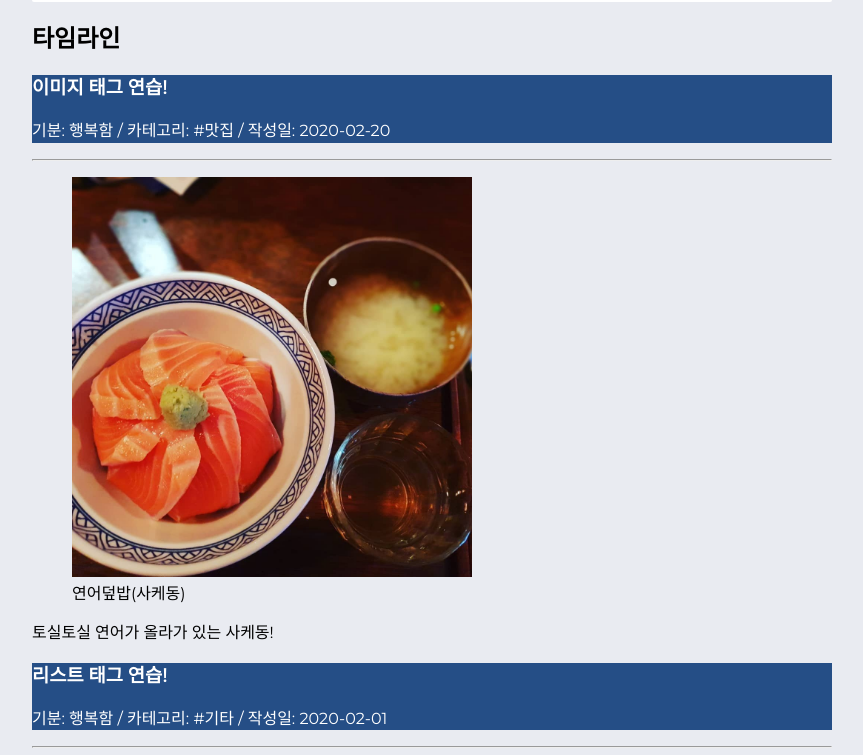
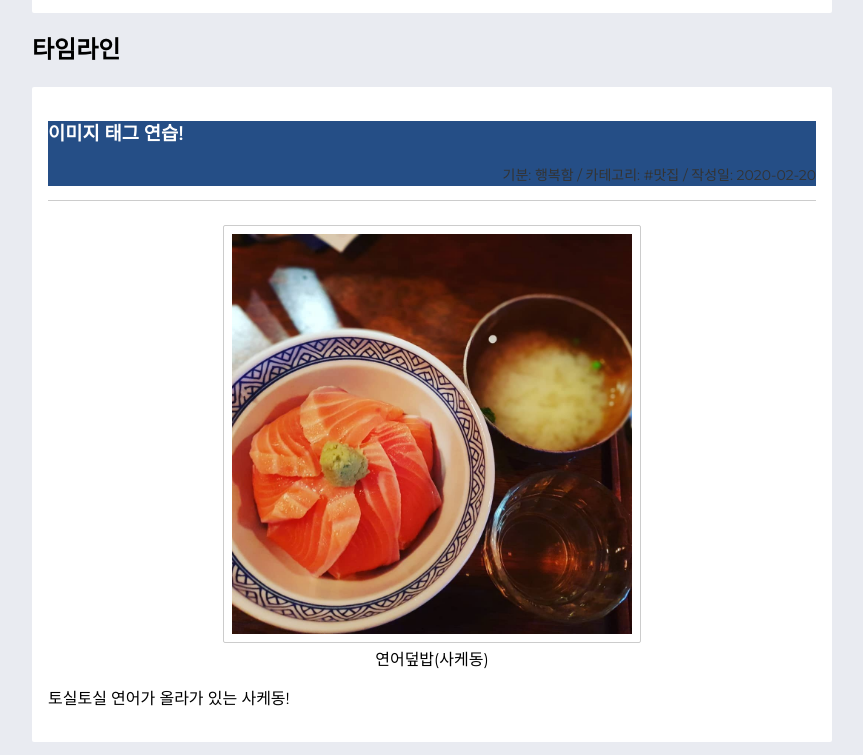
Before and after one commit to leedawnn/KDT_HW, a plain HTML site: page byte-degree-html2/src/index.html in a window 1280 px wide. Shown: the part 845-1600 px from the top of the page, without its empty margins (208-1071 px from the left). Drawn offline with Linux system fonts and the light colour scheme; files whose address does not match are found by name.

Commit message:
style: Semantic replacement of div with article

```diff
--- a/byte-degree-html2/src/assets/css/index.css
+++ b/byte-degree-html2/src/assets/css/index.css
@@ -26,7 +26,7 @@ header .container {
     margin: 0 auto;
     display: flex;
     justifymain: space-between;
-    align-items: center;
+    alignarticles: center;
 }
 
 header .container .logo-title {
@@ -39,12 +39,12 @@ header .container .menu {
     padding: 0;
 }
 
-header .container .menu .menu-item {
+header .container .menu .menuarticle {
     display: inline;
     margin-left: 16px;
 }
 
-header .container .menu .menu-item a {
+header .container .menu .menuarticle a {
     color: inherit;
     text-decoration: none;
 }
@@ -105,33 +105,33 @@ main .write .container .buttons button {
     border-radius: 2px;
 }
 
-main .timeline .item {
+main .timeline article {
     background-color: #fff;
     padding: 16px;
     border-radius: 2px;
 }
 
-main .timeline .item:not(:last-child) {
+main .timeline article:not(:last-child) {
     margin-bottom: 16px;
 }
 
-main .timeline .item .meta {
+main .timeline article .meta {
     text-align: right;
     color: #333;
     font-size: 14px;
 }
 
-main .timeline .item .separator {
+main .timeline article .separator {
     margin: 8px 0 24px 0;
     border: none;
     background-color: #ccc;
     height: 1px;
 }
 
-main .timeline .item .image {
+main .timeline article .image {
     text-align: center;
 }
-main .timeline .item .image img {
+main .timeline article .image img {
     border: solid 1px #ccc;
     padding: 8px;
     border-radius: 2px;
```
